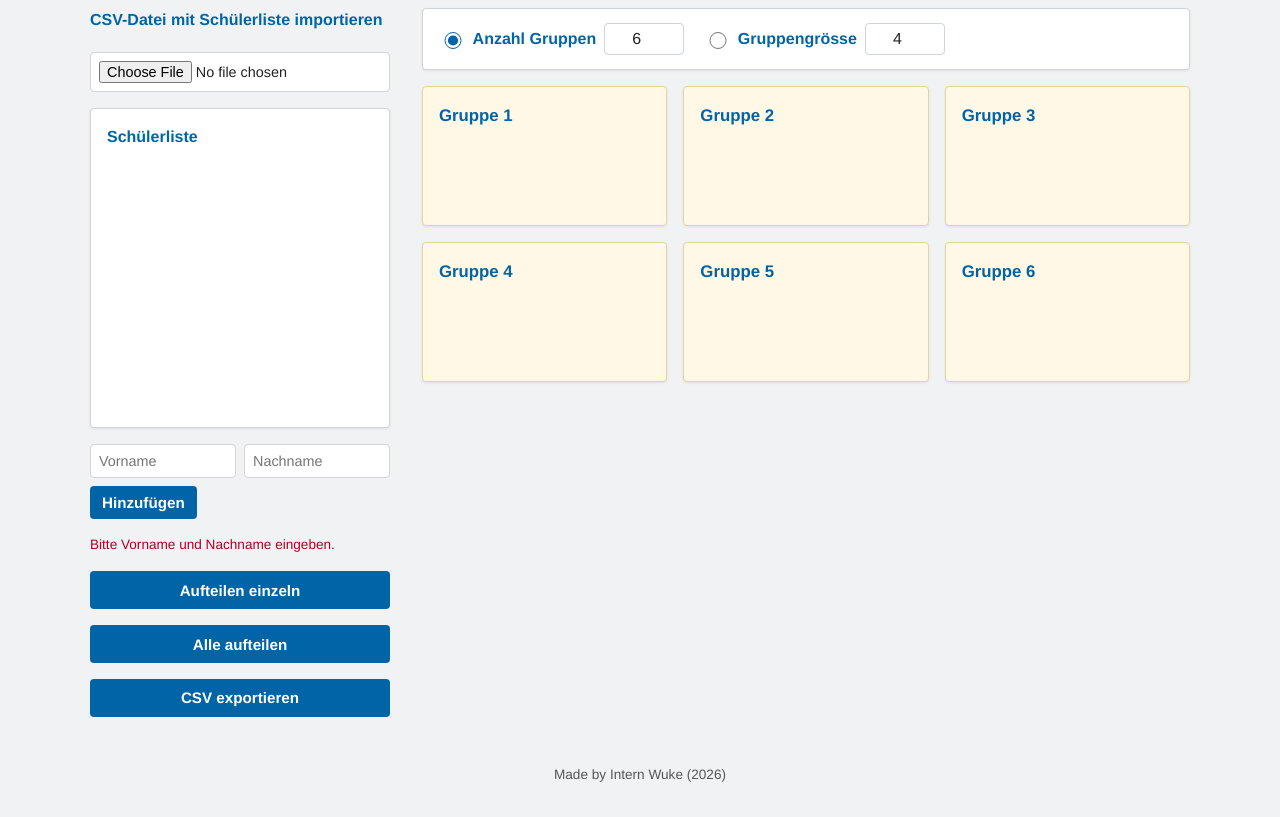
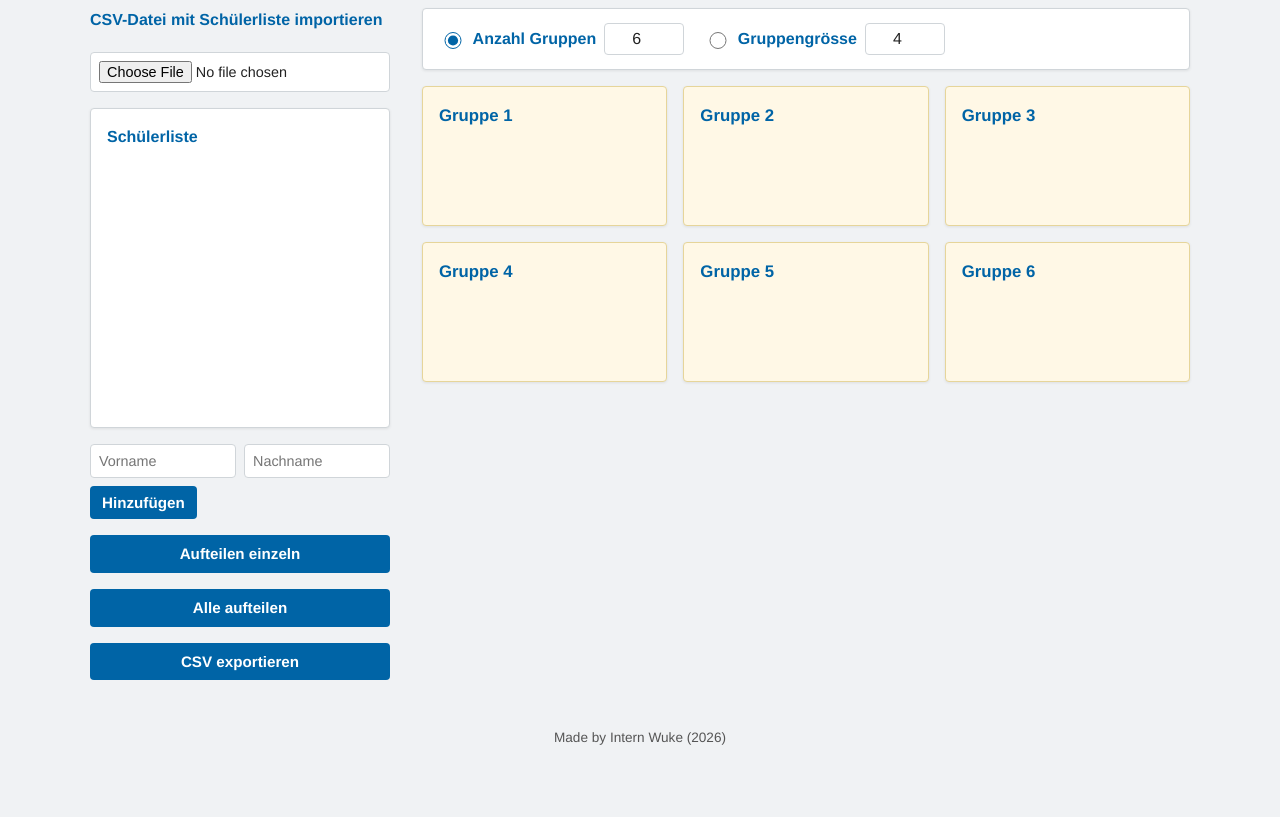
Before and after one commit to wukeZHAW/Groupify, a website with bundled scripts: page index.html in a window 1280 px wide. Both pictures are taken after a click on the button "Hinzufügen". Shown: the part 90-907 px from the top of the page. After the commit the page ends 871 px from the top, so only its background shows below. Built offline with nearby package versions, Linux system fonts and the light colour scheme.

Commit message:
Use browser alert for student input errors (closes #1)

```diff
--- a/index.css
+++ b/index.css
@@ -124,12 +124,6 @@ body {
     width: auto;
     padding: 0.5rem 0.75rem;
     white-space: nowrap;
-}
-
-#student-add-error {
-    margin: 0;
-    font-size: 0.85rem;
-    color: #b00020;
 }
 
 #student-list {
--- a/index.html
+++ b/index.html
@@ -22,7 +22,6 @@
                 <input type="text" id="student-last-name" placeholder="Nachname">
                 <button type="button" id="btn-add-student">Hinzufügen</button>
             </div>
-            <p id="student-add-error" hidden></p>
 
             <button type="button" id="btn-aufteilen-einzeln">Aufteilen einzeln</button>
             <button type="button" id="btn-alle-aufteilen">Alle aufteilen</button>
--- a/index.js
+++ b/index.js
@@ -7,7 +7,6 @@ const FILE_INPUT = document.getElementById("csv-input");
 const OUTPUT = document.getElementById("student-list");
 const FIRST_NAME_INPUT = document.getElementById("student-first-name");
 const LAST_NAME_INPUT = document.getElementById("student-last-name");
-const STUDENT_ADD_ERROR = document.getElementById("student-add-error");
 const BTN_ADD_STUDENT = document.getElementById("btn-add-student");
 const BTN_EINZELN = document.getElementById("btn-aufteilen-einzeln");
 const BTN_ALLE = document.getElementById("btn-alle-aufteilen");
@@ -121,7 +120,7 @@ function addStudentFromInput() {
     const firstName = FIRST_NAME_INPUT.value.trim();
     const lastName = LAST_NAME_INPUT.value.trim();
     if (firstName === "" || lastName === "") {
-        showAddError("Bitte Vorname und Nachname eingeben.");
+        alert("Bitte Vorname und Nachname eingeben.");
         return;
     }
 
@@ -133,24 +132,13 @@ function addStudentFromInput() {
             groupify.addStudent(student);
         }
     } catch (error) {
-        showAddError(error.message);
+        alert(error.message);
         return;
     }
 
     FIRST_NAME_INPUT.value = "";
     LAST_NAME_INPUT.value = "";
-    hideAddError();
     render();
-}
-
-function showAddError(message) {
-    STUDENT_ADD_ERROR.textContent = message;
-    STUDENT_ADD_ERROR.hidden = false;
-}
-
-function hideAddError() {
-    STUDENT_ADD_ERROR.textContent = "";
-    STUDENT_ADD_ERROR.hidden = true;
 }
 
 function onConfigChange() {
```
